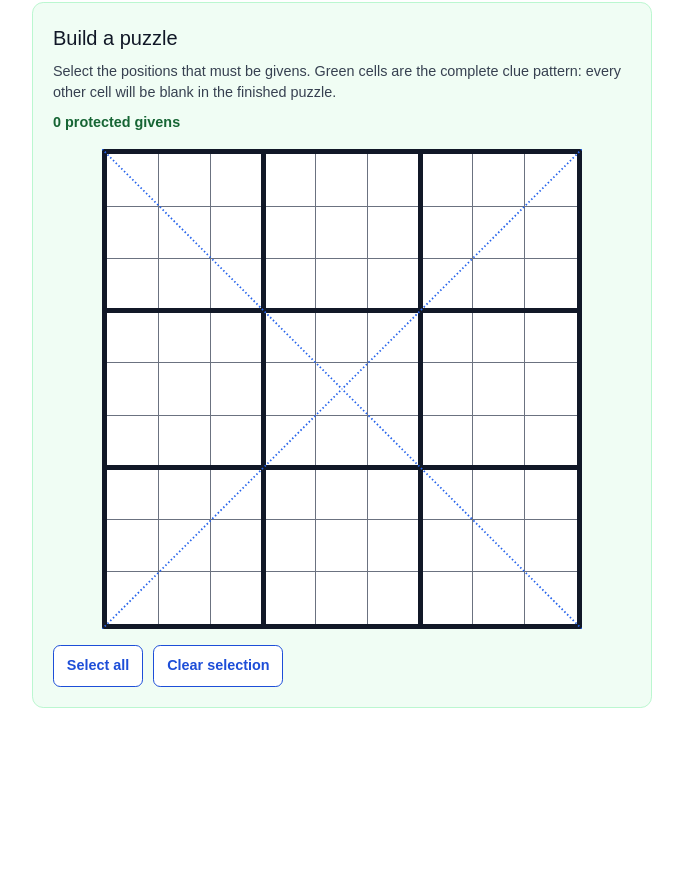
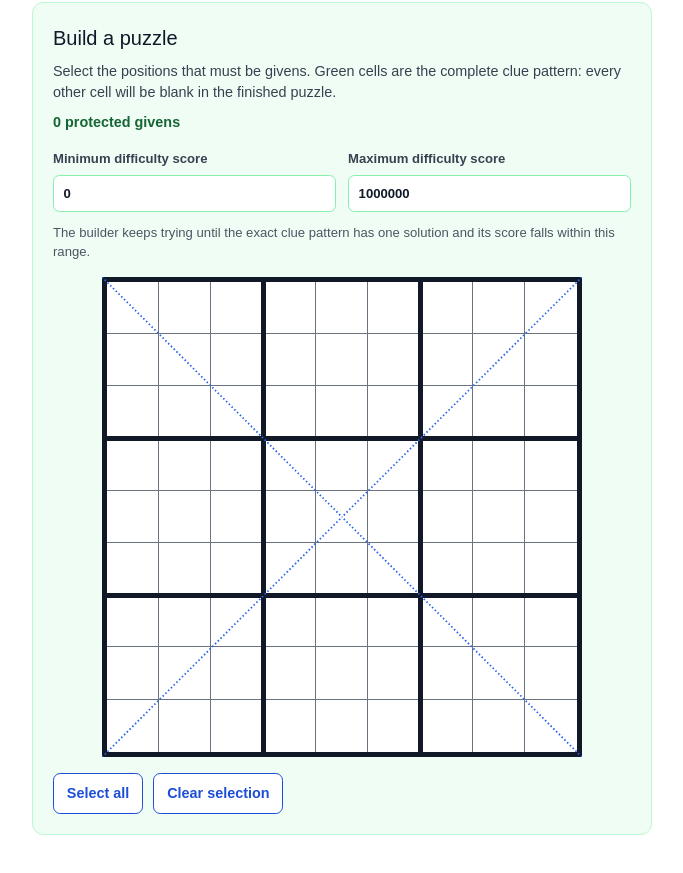
Before and after one commit to nahiphog/Diagonal-or-not, a Next.js app: page / in a window 1280 px wide. Shown: the part 1212-2085 px from the top of the page, without its empty margins (298-981 px from the left). Before the commit the page ends 1984 px from the top, so only its background shows below. Built offline with nearby package versions, Linux system fonts and the light colour scheme.

Commit message:
Add builder difficulty range

```diff
--- a/app/globals.css
+++ b/app/globals.css
@@ -49,6 +49,10 @@ h1 { margin: 0 0 2rem; font-size: clamp(2rem, 5vw, 3rem); font-weight: 700; lett
 .puzzle-builder h2 { margin: 0 0 0.5rem; font-size: 1.25rem; }
 .puzzle-builder p { margin: 0; color: #374151; font-size: 0.9rem; line-height: 1.45; }
 .puzzle-builder .builder-count { margin-top: 0.6rem; color: #166534; font-weight: 700; }
+.difficulty-range { display: grid; grid-template-columns: repeat(2, minmax(0, 1fr)); gap: 0.75rem; margin-top: 1rem; }
+.difficulty-range label { display: grid; gap: 0.35rem; color: #374151; font-size: 0.82rem; font-weight: 700; }
+.difficulty-range input { min-width: 0; border: 1px solid #86efac; border-radius: 0.4rem; padding: 0.5rem 0.6rem; background: #fff; color: #111827; font: inherit; }
+.puzzle-builder .difficulty-range-note { margin-top: 0.65rem; color: #4b5563; font-size: 0.82rem; }
 .builder-frame { width: min(100%, 480px); margin: 1rem auto 0; }
 .builder-grid { background: #fff; }
 .builder-cell { appearance: none; padding: 0; background: #fff; color: #166534; cursor: pointer; font: inherit; font-size: 1.4rem; }
@@ -96,6 +100,7 @@ h1 { margin: 0 0 2rem; font-size: clamp(2rem, 5vw, 3rem); font-weight: 700; lett
 @media (max-width: 620px) {
   .dig-results { width: min(94vw, 540px); }
   .puzzle-output-built { grid-template-columns: 1fr; width: auto; }
+  .difficulty-range { grid-template-columns: 1fr; }
   .walkthrough-layout { grid-template-columns: 1fr; }
   .walkthrough-details { padding: 0; }
 }
--- a/app/page.tsx
+++ b/app/page.tsx
@@ -637,6 +637,8 @@ export default function Home() {
   const [isBuilding, setIsBuilding] = useState(false);
   const [isBuiltPuzzle, setIsBuiltPuzzle] = useState(false);
   const [buildAttempts, setBuildAttempts] = useState(0);
+  const [minimumDifficulty, setMinimumDifficulty] = useState("0");
+  const [maximumDifficulty, setMaximumDifficulty] = useState("1000000");
   const buildStartedAt = useRef(0);
   const generate = () => {
     const started = performance.now();
@@ -654,6 +656,11 @@ export default function Home() {
   const toggleProtectedCell = (cell: number) => setProtectedCells(cells => cells.map((selected, index) => index === cell ? !selected : selected));
   const buildPuzzle = () => {
     if (mode !== "diagonal") { setBuilderError("The custom builder currently uses the diagonal solver. Select Diagonal to build a puzzle."); return; }
+    const minimum = Number(minimumDifficulty), maximum = Number(maximumDifficulty);
+    if (!Number.isInteger(minimum) || !Number.isInteger(maximum) || minimum < 0 || maximum < minimum) {
+      setBuilderError("Enter whole-number difficulty scores where the maximum is at least the minimum.");
+      return;
+    }
     buildStartedAt.current = performance.now();
     setBuildAttempts(0); setBuilderError(null); setIsBuilding(true);
   };
@@ -669,8 +676,11 @@ export default function Home() {
         const candidatePuzzle = candidateSolution.map((row, rowIndex) => row.map((digit, columnIndex) => protectedCells[rowIndex * 9 + columnIndex] ? digit : 0));
         attemptsThisPass += 1;
         if (countDiagonalSolutions(candidatePuzzle) === 1) {
+          const candidateDifficulty = rateDiagonalPuzzle(candidatePuzzle, candidateSolution);
+          const minimum = Number(minimumDifficulty), maximum = Number(maximumDifficulty);
+          if (candidateDifficulty.score < minimum || candidateDifficulty.score > maximum) continue;
           setBuildAttempts(total => total + attemptsThisPass);
-          setGrid(candidatePuzzle); setSolution(candidateSolution); setDifficulty(rateDiagonalPuzzle(candidatePuzzle, candidateSolution));
+          setGrid(candidatePuzzle); setSolution(candidateSolution); setDifficulty(candidateDifficulty);
           setIsBuiltPuzzle(true);
           setWalkthroughIndex(0); setCopiedGrid(null); setElapsed(performance.now() - buildStartedAt.current);
           setIsBuilding(false);
@@ -684,7 +694,7 @@ export default function Home() {
     };
     nextAttempt = window.setTimeout(searchForPattern, 0);
     return () => { cancelled = true; if (nextAttempt !== undefined) window.clearTimeout(nextAttempt); };
-  }, [isBuilding, protectedCells]);
+  }, [isBuilding, protectedCells, minimumDifficulty, maximumDifficulty]);
   const loadPuzzle = () => {
     const text = puzzleInput.replaceAll(/\s/g, "");
     if (!/^[1-9.]{81}$/.test(text)) { setInputError("Enter exactly 81 digits or periods."); return; }
@@ -727,7 +737,7 @@ export default function Home() {
         <button className="generate-button build-button" onClick={buildPuzzle} disabled={isBuilding}>Build a puzzle</button>
         <button className="halt-button" onClick={haltBuilding} disabled={!isBuilding}>Halt building puzzle</button>
       </div>
-      <div className={`puzzle-output ${isBuiltPuzzle && difficulty ? "puzzle-output-built" : ""}`}>
+      <div className={`puzzle-output ${mode === "diagonal" && solution && difficulty ? "puzzle-output-built" : ""}`}>
         <div className="puzzle-display">
           <div className="grid-frame">
             <svg className="diagonal-guides" viewBox="0 0 100 100" preserveAspectRatio="none" aria-hidden="true">
@@ -746,7 +756,7 @@ export default function Home() {
             {copiedGrid === "puzzle" ? "Copied 81 cells" : isBuiltPuzzle ? "Copy built 81-cell puzzle" : "Copy 81-cell grid"}
           </button>
         </div>
-        {isBuiltPuzzle && difficulty && <aside className="built-difficulty-panel" aria-label="Built puzzle difficulty and technique tally">
+        {mode === "diagonal" && solution && difficulty && <aside className="built-difficulty-panel" aria-label="Puzzle difficulty and technique tally">
           <h2>Difficulty rating</h2>
           <p>{grid.flat().filter(Boolean).length} givens · {difficulty.rating} ({difficulty.score}) · {(elapsed ?? 0).toFixed(0)} ms</p>
           <div className="technique-tally">
@@ -775,6 +785,15 @@ export default function Home() {
         <h2>Build a puzzle</h2>
         <p>Select the positions that must be givens. Green cells are the complete clue pattern: every other cell will be blank in the finished puzzle.</p>
         <p className="builder-count">{protectedCells.filter(Boolean).length} protected givens</p>
+        <div className="difficulty-range" role="group" aria-label="Required difficulty score range">
+          <label>Minimum difficulty score
+            <input type="number" min="0" step="1" value={minimumDifficulty} onChange={event => setMinimumDifficulty(event.target.value)} disabled={isBuilding} />
+          </label>
+          <label>Maximum difficulty score
+            <input type="number" min="0" step="1" value={maximumDifficulty} onChange={event => setMaximumDifficulty(event.target.value)} disabled={isBuilding} />
+          </label>
+        </div>
+        <p className="difficulty-range-note">The builder keeps trying until the exact clue pattern has one solution and its score falls within this range.</p>
         <div className="grid-frame builder-frame">
           <svg className="diagonal-guides" viewBox="0 0 100 100" preserveAspectRatio="none" aria-hidden="true">
             <line x1="0" y1="0" x2="50" y2="50" /><line x1="100" y1="100" x2="50" y2="50" />
@@ -792,21 +811,6 @@ export default function Home() {
         {builderError && <p className="builder-error" role="alert">{builderError}</p>}
       </section>
       {mode === "diagonal" && solution && <section className="dig-results">
-        {!isBuiltPuzzle && <p>{grid.flat().filter(Boolean).length} givens · Difficulty: {difficulty?.rating ?? "Unrated"} ({difficulty?.score ?? 0}) · {(elapsed ?? 0).toFixed(0)} ms</p>}
-        {!isBuiltPuzzle && difficulty && <div className="technique-tally">
-          <h2>Technique tally</h2>
-          <table>
-            <thead><tr><th>Technique</th><th>Used in steps</th></tr></thead>
-            <tbody>{Object.entries(difficulty.tally).sort(([first], [second]) =>
-              (sudokUiTechniqueDifficulty[first] ?? Number.MAX_SAFE_INTEGER) - (sudokUiTechniqueDifficulty[second] ?? Number.MAX_SAFE_INTEGER)
-              || first.localeCompare(second),
-            ).map(([technique]) => {
-              const usedSteps = difficulty.walkthrough.slice(1).flatMap((step, index) => step.technique === technique ? [index + 1] : []);
-              return <tr key={technique}><td>{technique}</td><td>{usedSteps.join(", ")}</td></tr>;
-            })}</tbody>
-          </table>
-        </div>}
-        {!isBuiltPuzzle && difficulty && <p className="difficulty-note">{difficulty.logical ? "Solved with the adapted sudokUI logical technique path." : "Includes sudokUI’s Brute Force last resort (+10,000 per step), so totals above 10,000 are valid."}</p>}
         {difficulty && difficulty.walkthrough.length > 0 && (() => {
           const step = difficulty.walkthrough[walkthroughIndex];
           return <section className="walkthrough" aria-label="Interactive solution walkthrough">
```
